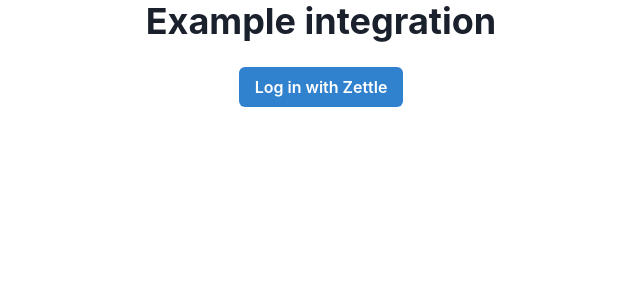
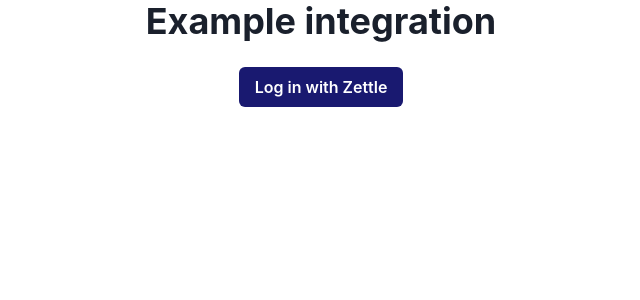
Before and after one commit to iZettle/example-integration, a React (Create React App) app in the folder web/: page / in a window 1280 px wide. Shown: the top 300 px of the page, without its empty margins (319-959 px from the left). Built offline with nearby package versions, Linux system fonts and the light colour scheme; no server answers.

Commit message:
Improve Log in with Zettle button contrast Now meets AA standard required by 1st Dec 2021

```diff
--- a/web/src/pages/landing/Landing.tsx
+++ b/web/src/pages/landing/Landing.tsx
@@ -35,6 +35,8 @@
       <ButtonGroup spacing="6">
         <Button
           colorScheme="blue"
+          backgroundColor="midnightblue"
+          textColor="white"
           isLoading={user.isLoading}
           onClick={() => onButtonClick()}
         >
```
